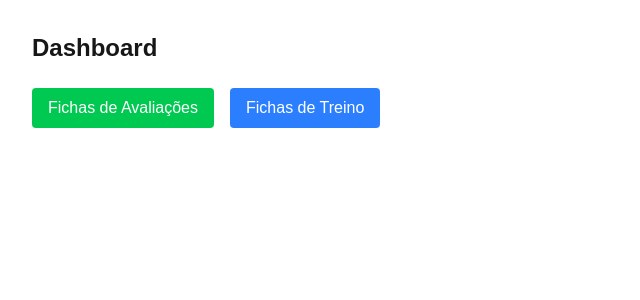
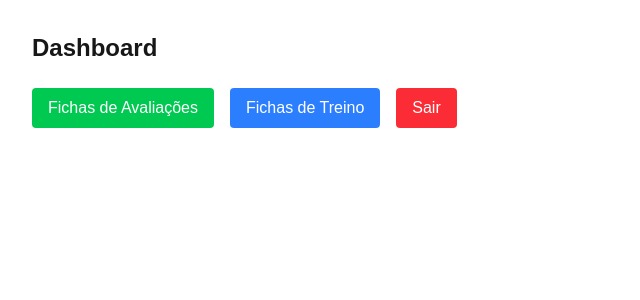
Before and after one commit to GabrielT23/fitness-station-web, a Next.js app: page /dashboard in a window 1280 px wide. Shown: the top 300 px of the page, without its empty margins (0-640 px from the left). Built offline with nearby package versions, Linux system fonts and the light colour scheme.

Commit message:
feat:add-logout

```diff
--- a/src/app/(client)/dashboard/page.tsx
+++ b/src/app/(client)/dashboard/page.tsx
@@ -3,6 +3,16 @@ import { useRouter } from 'next/navigation';
 
 export default function Dashboard() {
   const router = useRouter();
+
+  const logout = () => {
+    // Limpa os cookies relacionados ao usuário
+    document.cookie = 'access_token=; path=/; expires=Thu, 01 Jan 1970 00:00:00 UTC;';
+    document.cookie = 'user_type=; path=/; expires=Thu, 01 Jan 1970 00:00:00 UTC;';
+    document.cookie = 'userId=; path=/; expires=Thu, 01 Jan 1970 00:00:00 UTC;';
+    document.cookie = 'companyId=; path=/; expires=Thu, 01 Jan 1970 00:00:00 UTC;';
+    // Redireciona para a página de login
+    router.push('/login');
+  };
 
   return (
     <div className="p-8">
@@ -20,6 +30,12 @@ export default function Dashboard() {
         >
           Fichas de Treino
         </button>
+        <button
+          className="bg-red-500 text-white px-4 py-2 rounded"
+          onClick={logout}
+        >
+          Sair
+        </button>
       </div>
     </div>
   );
--- a/src/components/menu/DrawerMenu.tsx
+++ b/src/components/menu/DrawerMenu.tsx
@@ -1,13 +1,13 @@
-// components/menu/DrawerMenu.tsx
 'use client'
 
 import Link from 'next/link'
-import { usePathname } from 'next/navigation'
+import { usePathname, useRouter } from 'next/navigation'
 import { useState } from 'react'
-import { FaTimes, FaBars, FaUsers, FaRegChartBar, FaPlusCircle } from 'react-icons/fa'
+import { FaTimes, FaBars, FaUsers, FaRegChartBar, FaPlusCircle, FaSignOutAlt } from 'react-icons/fa'
 
 const DrawerMenu = () => {
   const pathname = usePathname()
+  const router = useRouter()
   const [isOpen, setIsOpen] = useState(false)
 
   const menuItems = [
@@ -15,6 +15,14 @@ const DrawerMenu = () => {
     { href: '/workout-sheets', label: 'Fichas de Treino', icon: FaRegChartBar },
     { href: '/workout-sheets/create', label: 'Criar Ficha', icon: FaPlusCircle },
   ]
+
+  const logout = () => {
+    document.cookie = 'access_token=; path=/; expires=Thu, 01 Jan 1970 00:00:00 UTC;'
+    document.cookie = 'user_type=; path=/; expires=Thu, 01 Jan 1970 00:00:00 UTC;'
+    document.cookie = 'userId=; path=/; expires=Thu, 01 Jan 1970 00:00:00 UTC;'
+    document.cookie = 'companyId=; path=/; expires=Thu, 01 Jan 1970 00:00:00 UTC;'
+    router.push('/login')
+  }
 
   return (
     <>
@@ -36,7 +44,7 @@ const DrawerMenu = () => {
 
       {/* Drawer */}
       <div
-        className={`fixed md:relative md:translate-x-0 top-0 left-0 posis h-lvh w-64 bg-gray-800 text-white z-50 transform transition-transform duration-300 ease-in-out ${
+        className={`fixed md:relative md:translate-x-0 top-0 left-0 h-screen w-64 bg-gray-800 text-white z-50 transform transition-transform duration-300 ease-in-out ${
           isOpen ? 'translate-x-0' : '-translate-x-full'
         }`}
       >
@@ -50,7 +58,7 @@ const DrawerMenu = () => {
           </button>
         </div>
 
-        <nav className="p-4">
+        <nav className="p-4 flex flex-col justify-between h-full">
           <ul className="space-y-2">
             {menuItems.map((item) => (
               <li key={item.href}>
@@ -67,6 +75,15 @@ const DrawerMenu = () => {
               </li>
             ))}
           </ul>
+
+          {/* Logout Button */}
+          <button
+            onClick={logout}
+            className="flex items-center justify-center p-3 mt-4 bg-red-500 hover:bg-red-600 text-white rounded-lg transition-colors"
+          >
+            <FaSignOutAlt className="mr-2 text-lg" />
+            Sair
+          </button>
         </nav>
       </div>
     </>
```
